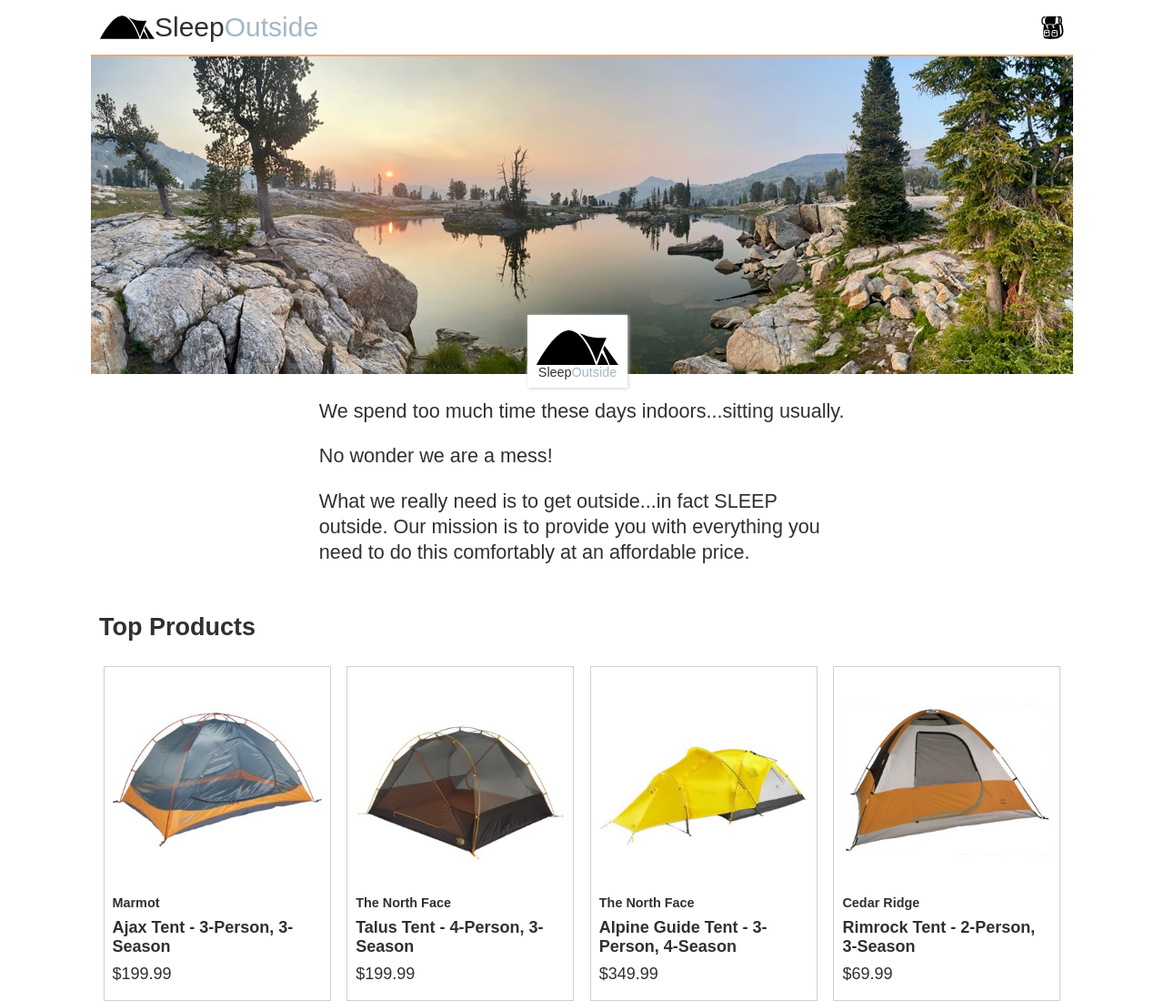
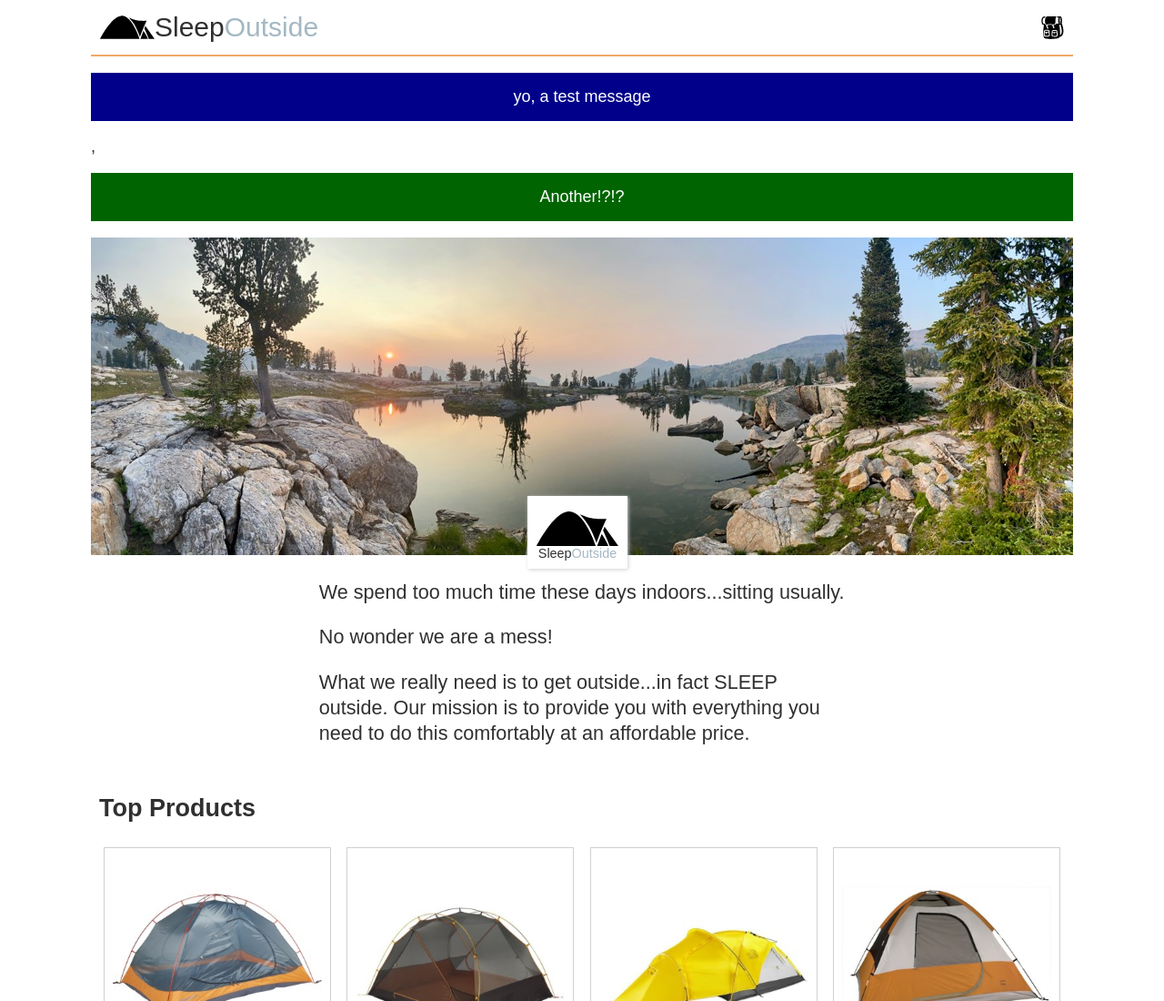
Before and after one commit to Kim-Quirk/SleepOutside, a website built with Vite: page src/index.html in a window 1280 px wide. Shown: the top 1100 px of the page at 91% size. Built offline with nearby package versions, Linux system fonts and the light colour scheme.

Commit message:
Created custom alerts

```diff
--- a/src/index.html
+++ b/src/index.html
@@ -5,6 +5,8 @@
     <meta name="viewport" content="width=device-width, initial-scale=1.0" />
     <title>Sleep Outside | Home</title>
     <link rel="stylesheet" href="css/style.css" />
+
+    <script src="js/main.js" type="module"></script>
   </head>
   <body>
     <header class="divider">
--- /dev/null
+++ b/src/js/alerts.js
@@ -0,0 +1,51 @@
+const baseUrl="json/alerts.json"
+
+export default class Alert {
+    constructor(alert, background, color) {
+      this.alert = alert;
+      this.color = color;
+      this.background = background;
+      this.init();
+    }
+
+    async init(){
+      this.alert = await this.getAlert(baseUrl);
+      this.alert = this.alert.alerts;
+      this.renderAlert(this.alert, this.alertTemplate);
+    }
+
+    async getAlert(url){
+      try {
+          const response= await fetch(url);
+          if(response.ok){
+              return await response.json();
+          }else {
+              const error = await response.text();
+              throw new Error(error);
+          }
+      } catch (err){
+          console.log(err);
+      }
+  }
+  alertTemplate(alerts){
+    return `<style>
+    .alert_${alerts.id}{
+      color: ${alerts.color} !important;
+      background-color: ${alerts.background} ;
+      text-align: center;
+      padding: 1rem !important;
+    }
+      </style>
+
+      <p class="alert_${alerts.id}">${alerts.message}</p>`;
+  }
+  renderAlert(alerts, template){
+
+    const newAlert = alerts.map((alerts) => template(alerts));
+    const outputElement = document.createElement("div");
+    outputElement.innerHTML = newAlert;
+    document.querySelector(".hero").prepend(outputElement);
+  }
+
+
+}
--- a/src/js/main.js
+++ b/src/js/main.js
@@ -0,0 +1,3 @@
+import Alert from "./alerts.js";
+
+const freshAlert = new Alert("message", "background", "color");
--- a/src/js/product.js
+++ b/src/js/product.js
@@ -1,7 +1,6 @@
 import ProductData from "./productData.js";
 import ProductDetails from "./productDetails.js";
 import { getParam } from "./utils.js";
-
 const productId = getParam("product");
 const dataSource = new ProductData("tents");
 
--- /dev/null
+++ b/src/json/alerts.json
@@ -0,0 +1,16 @@
+{
+    "alerts":[
+       {
+           "id":"test",
+           "message":"yo, a test message",
+           "background": "darkblue",
+           "color": "white"
+    },
+    {
+        "id":"onemore",
+        "message":"Another!?!?",
+        "background": "darkgreen",
+        "color": "white"
+ }
+    ]
+}
```
